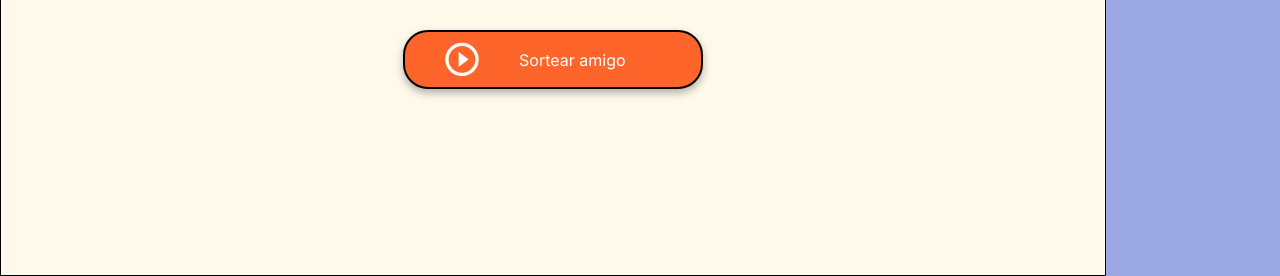
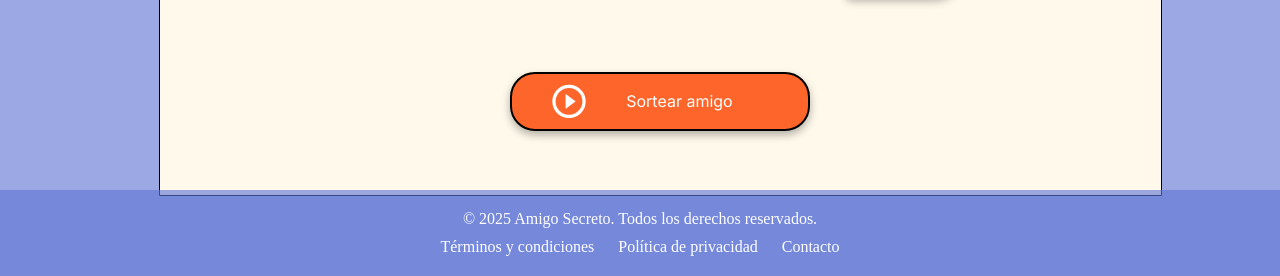
Before and after one commit to JaelJuarezRamos/Amigo-secreto, a plain HTML site: page index.html in a window 1280 px wide. Shown: the part 524-800 px from the top of the page. Drawn offline with Linux system fonts and the light colour scheme.

Commit message:
Cambios footer

```diff
--- a/index.html
+++ b/index.html
@@ -40,6 +40,14 @@
     <script src="app.js" defer></script>
     <button onclick="toggleDarkMode()">🌙 Modo Oscuro</button>
     <audio id="drawSound" src="./assets/blade_draw-99885.mp3"></audio>
+    <footer class="footer">
+        <p>&copy; 2025 Amigo Secreto. Todos los derechos reservados.</p>
+        <nav>
+            <a href="#">Términos y condiciones</a>
+            <a href="#">Política de privacidad</a>
+            <a href="#">Contacto</a>
+        </nav>
+    </footer>
 
 
 </body>
--- a/style.css
+++ b/style.css
@@ -21,13 +21,13 @@ body {
     display: flex;
     justify-content: center;
     align-items: center;
+    align-items: flex-start;
 }
 
 .main-content {
     display: flex;
     flex-direction: column;
-    height: 100%;
-    width: 100%;
+    min-height: 90vh;
 }
 
 /* Banner */
@@ -41,7 +41,8 @@ body {
 
 /* Sección de entrada */
 .input-section {
-    flex: 60%;
+    flex-grow: 1; /* Permite que el contenido crezca en lugar de ocupar el 60% */
+    min-height: 300px; /* Establece una altura mínima */
     background-color: var(--color-secondary);
     border: 1px solid #000;
     border-radius: 64px 64px 0 0;
@@ -49,7 +50,7 @@ body {
     flex-direction: column;
     align-items: center;
     padding: 20px;
-    width: 100%;
+    width: 130%;
 }
 
 /* Títulos */
@@ -198,3 +199,31 @@ ul {
     --color-secondary: #333;
     --color-text: #f1f1f1;
 }
+.footer {
+    background-color: var(--color-primary);
+    color: var(--color-white);
+    text-align: center;
+    padding: 20px;
+    font-size: 16px;
+    position: relative;
+    bottom: 0;
+    width: 100%;
+}
+
+.footer nav {
+    margin-top: 10px;
+}
+
+.footer nav a {
+    color: var(--color-white);
+    text-decoration: none;
+    margin: 0 10px;
+}
+
+.footer nav a:hover {
+    text-decoration: underline;
+}
+.footer {
+    position: absolute;
+    bottom: 0;
+}
```
